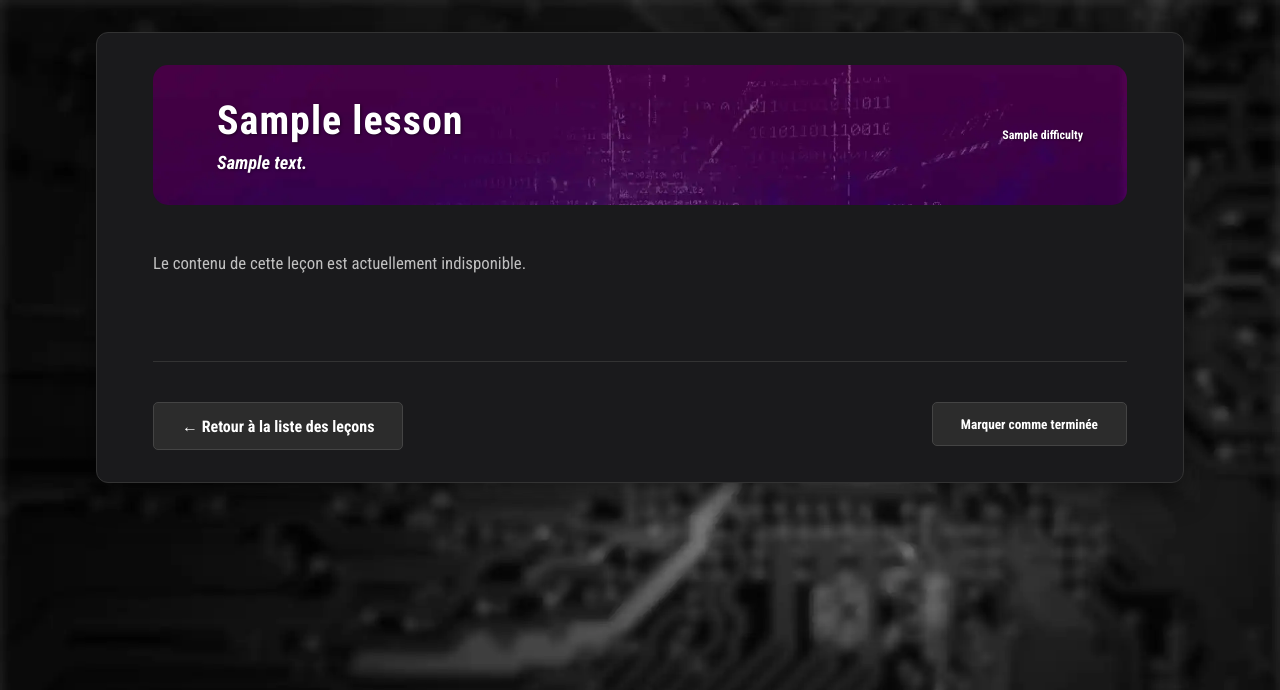
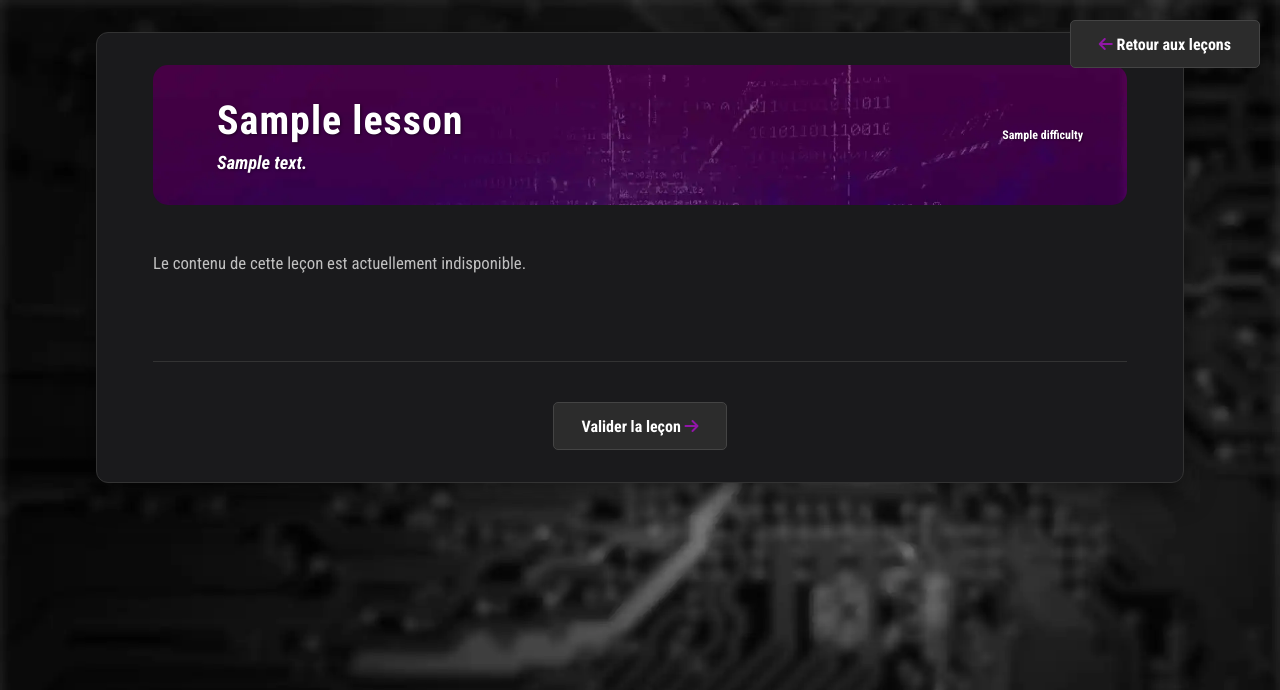
Before and after one commit to ogulatortue/Krhackademy, a PHP site: template templates/lesson-page.phtml in a window 1280 px wide. Shown: the top 690 px of the page. Run offline with PHP 8.4, Linux system fonts and the light colour scheme; the template is opened without the code that fills it: most values are stand-ins (such as "Sample title", 1, 10 or a date in 2020); some libraries are stand-ins or nearby versions.

Commit message:
navigation lesson-page

```diff
--- a/public/css/content-page.css
+++ b/public/css/content-page.css
@@ -123,7 +123,7 @@
 
 .content-navigation {
     display: flex;
-    justify-content: space-between;
+    justify-content: center;
     margin-top: 4.5rem;
     padding-top: 2.5rem;
     border-top: 1px solid var(--border-color);
@@ -138,6 +138,27 @@
     border: 1px solid var(--border-medium);
     border-radius: 5px;
     transition: all 0.3s ease;
+    cursor: pointer;
+    font-family: inherit;
+    font-size: inherit;
+}
+
+.back-to-lessons-fixed {
+    position: fixed;
+    top: 20px;
+    right: 20px;
+    z-index: 1000;
+}
+
+.nav-button.validated {
+    background-color: #28a745;
+    border-color: #218838;
+    cursor: not-allowed;
+    opacity: 0.8;
+}
+
+.nav-button.validated .fas {
+    color: white;
 }
 
 .difficulty-challenge {
@@ -250,6 +271,11 @@
         background-color: var(--purple);
         border-color: var(--purple);
     }
+    .nav-button.validated:hover {
+        background-color: #28a745;
+        border-color: #218838;
+        transform: none;
+    }
     .btn-download:hover {
         background-color: var(--purple);
         transform: scale(1.05);
--- a/public/lessons-content/forensics-intro.html
+++ b/public/lessons-content/forensics-intro.html
@@ -102,7 +102,3 @@
         Par une méthodologie rigoureuse, elle transforme le chaos d'un incident numérique en une chronologie claire et factuelle. En reconstituant la chaîne des événements et en identifiant les actions menées, l'analyse forensique établit une vérité numérique objective. Son objectif ultime est de matérialiser ces découvertes sous forme de preuves tangibles et recevables, capables d'éclairer une décision de justice ou de motiver une action interne.
     </p>
 </section>
-<nav class="content-navigation">
-    <a href="./lessons.php" class="nav-button prev-button"><i class="fas fa-arrow-left" aria-hidden="true"></i> Retour aux leçons</a>
-    <a href="./lessons.php" class="nav-button next-button">Valider la leçon <i class="fas fa-arrow-right" aria-hidden="true"></i></a>
-</nav>
--- a/templates/lesson-page.phtml
+++ b/templates/lesson-page.phtml
@@ -12,22 +12,15 @@
 </head>
 <body class="page-lesson">
 
+    <a href="/lessons" class="nav-button back-to-lessons-fixed"><i class="fas fa-arrow-left" aria-hidden="true"></i> Retour aux leçons</a>
+
     <?php
-    // On détermine la classe CSS pour la couleur du tag de difficulté
     $difficulty_class = '';
     switch (strtolower($lesson['difficulty'])) {
-        case 'débutant':
-            $difficulty_class = 'difficulty-easy';
-            break;
-        case 'initié':
-            $difficulty_class = 'difficulty-medium';
-            break;
-        case 'avancé':
-            $difficulty_class = 'difficulty-hard';
-            break;
-        case 'expert':
-            $difficulty_class = 'difficulty-expert';
-            break;
+        case 'débutant': $difficulty_class = 'difficulty-easy'; break;
+        case 'initié': $difficulty_class = 'difficulty-medium'; break;
+        case 'avancé': $difficulty_class = 'difficulty-hard'; break;
+        case 'expert': $difficulty_class = 'difficulty-expert'; break;
     }
     ?>
 
@@ -45,7 +38,6 @@
             </header>
 
             <?php
-            // On charge le contenu détaillé depuis le fichier HTML
             $lessonContentPath = ROOT_PATH . '/public/lessons-content/' . $lesson['lesson_id_str'] . '.html';
 
             if (file_exists($lessonContentPath)) {
@@ -55,11 +47,27 @@
             }
             ?>
 
+            <?php
+            $is_completed = !empty($lesson['is_completed']);
+
+            if ($is_completed) {
+                $button_text = '<i class="fas fa-check"></i> Terminé';
+                $button_class = 'validated';
+                $button_disabled_attribute = 'disabled';
+            } else {
+                $button_text = 'Valider la leçon <i class="fas fa-arrow-right" aria-hidden="true"></i>';
+                $button_class = '';
+                $button_disabled_attribute = '';
+            }
+            ?>
+
             <nav class="content-navigation">
-                <a href="/lessons" class="nav-button">&larr; Retour à la liste des leçons</a>
                 <form class="completion-form">
                      <input type="hidden" name="lesson_id" value="<?= htmlspecialchars($lesson['id']) ?>">
-                     <button type="submit" class="nav-button">Marquer comme terminée</button>
+
+                     <button type="submit" class="nav-button <?= $button_class ?>" <?= $button_disabled_attribute ?>>
+                        <?= $button_text ?>
+                     </button>
                 </form>
             </nav>
 
```
Also changed, not shown: src/lesson_page_logic.php (+22 -4 lines).
